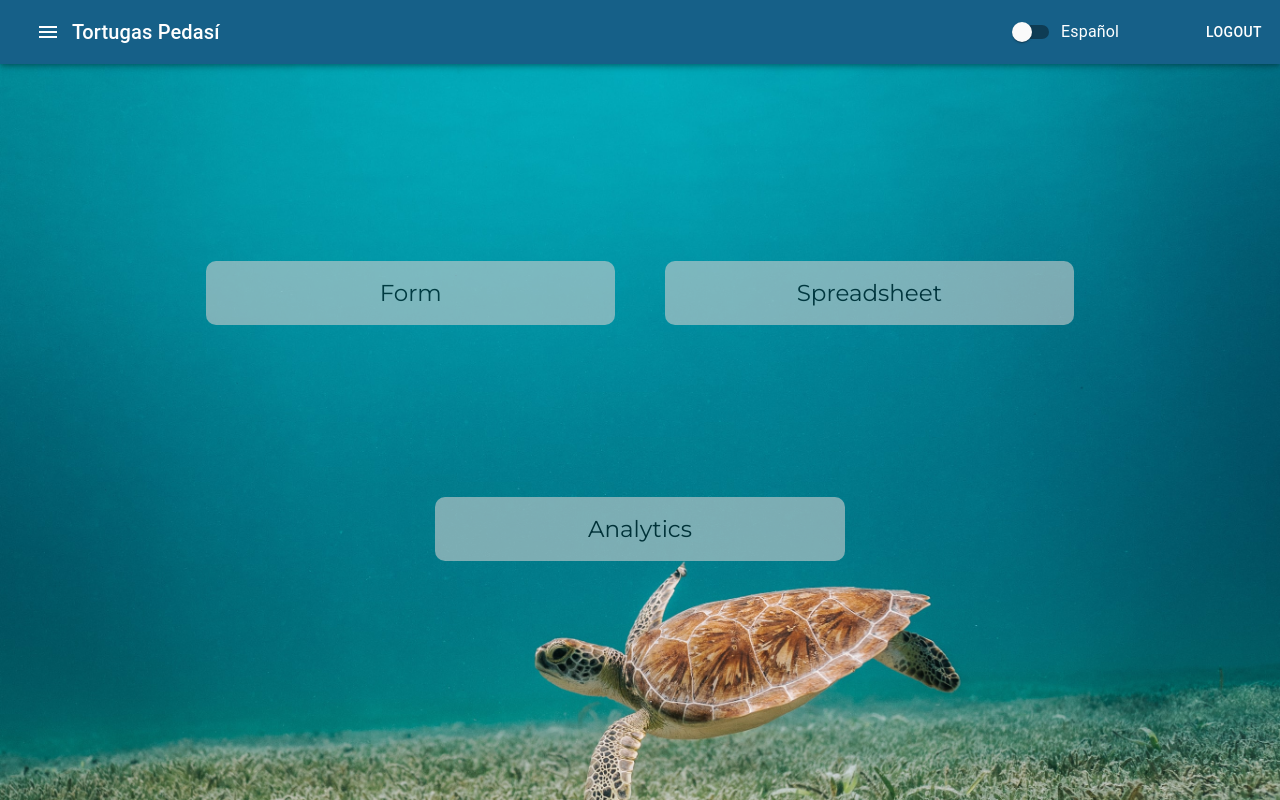
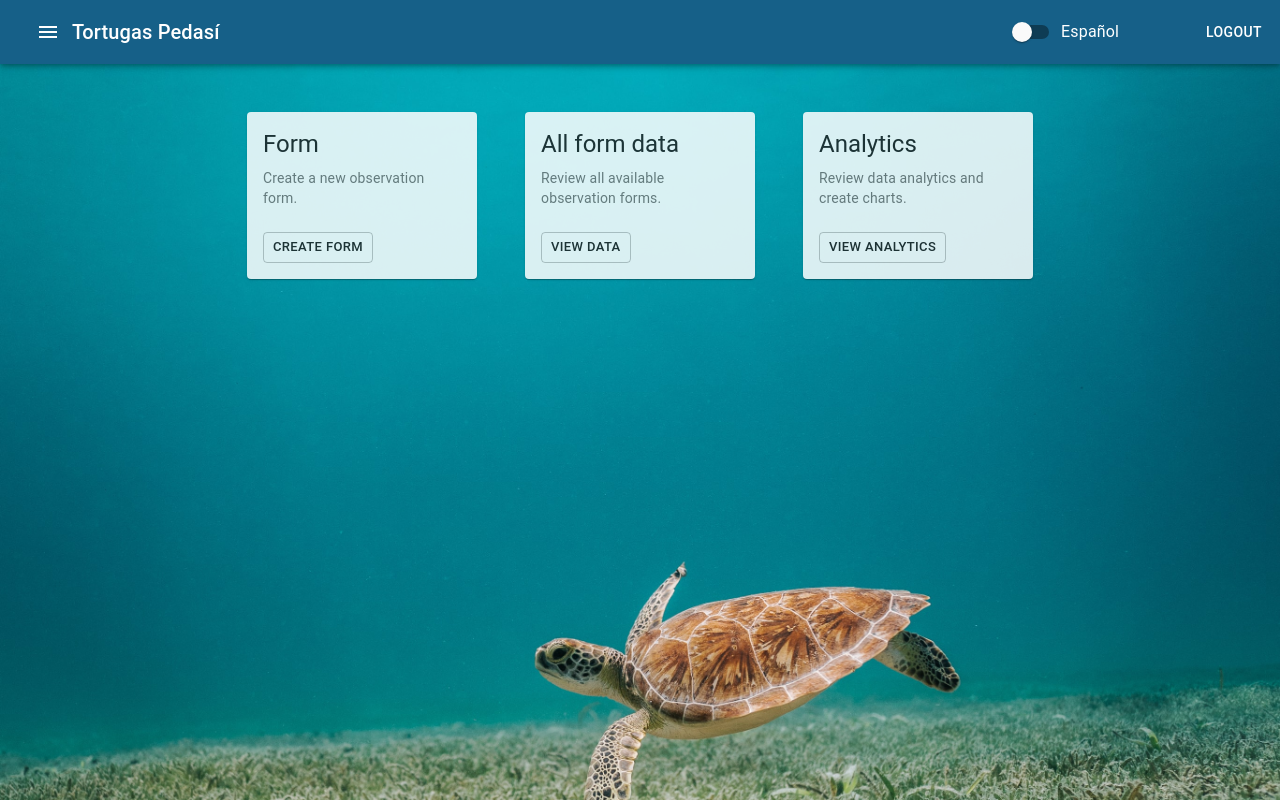
Before and after one commit to CarlosRabid/tortugaspedasi, a React (Create React App) app: page /home in a window 1280 px wide. Built offline with nearby package versions, Linux system fonts and the light colour scheme; sample sign-in values are in the browser's storage.

Commit message:
landing page 1st design with cards, no images

```diff
--- /dev/null
+++ b/src/Components/CardLanding.js
@@ -0,0 +1,55 @@
+import React from 'react';
+import { makeStyles } from '@material-ui/core/styles';
+import Card from '@material-ui/core/Card';
+import CardActionArea from '@material-ui/core/CardActionArea';
+import CardActions from '@material-ui/core/CardActions';
+import CardContent from '@material-ui/core/CardContent';
+import CardMedia from '@material-ui/core/CardMedia';
+import Button from '@material-ui/core/Button';
+import Typography from '@material-ui/core/Typography';
+import './landing.css'
+
+const useStyles = makeStyles({
+    card: {
+        maxWidth: 345,
+    },
+    media: {
+        height: 140,
+    },
+    button: {
+        padding: 8,
+    }
+});
+
+export default function CardLanding(props) {
+    const classes = useStyles();
+
+
+    return (
+        <div className="individualCardLanding">
+            <Card className={classes.card}>
+                <CardActionArea>
+                    {/* <CardMedia
+                        className={classes.media}
+                        image="/static/images/cards/contemplative-reptile.jpg"
+                        title="Contemplative Reptile"
+                    /> */}
+                    <CardContent>
+                        <Typography gutterBottom variant="h5" component="h2">
+                            {props.d.title}
+                        </Typography>
+                        <Typography variant="body2" color="textSecondary" component="p">
+                            {props.d.description}
+                        </Typography>
+                    </CardContent>
+                </CardActionArea>
+                <CardActions>
+                    <div className = "landingButton"><Button size="small" color="default" variant="outlined" href={props.d.link} >
+                        {props.d.button}
+                    </Button>
+                    </div>
+                </CardActions>
+            </Card>
+        </div>
+    );
+}
--- a/src/Components/Landing.js
+++ b/src/Components/Landing.js
@@ -1,15 +1,16 @@
 import React, { Component } from 'react';
 import { BrowserRouter as Router, Route, Link, Redirect } from 'react-router-dom' //do not delete Router Route
 import { withTranslation } from 'react-i18next';
-import Form from './Form/Form';
-import Spreadsheet from './Spreadsheet/Spreadsheet';
-import Analytics from './Analytics/Analytics';
+// import Form from './Form/Form';
+// import Spreadsheet from './Spreadsheet/Spreadsheet';
+// import Analytics from './Analytics/Analytics';
 import './landing.css'
-import Login from './Login';
+// import Login from './Login';
+import CardLanding from './CardLanding';
 
 class Landing extends Component {
     constructor() {
-        super ();
+        super();
         this.state = {
             user: {},
             users: []
@@ -18,14 +19,22 @@ class Landing extends Component {
 
     render() {
         const { t } = this.props;
-        if(!this.props.isLoggedIn()){return <Redirect to="/"/>}
+        if (!this.props.isLoggedIn()) { return <Redirect to="/" /> }
+        let dataLanding = [
+            { title: 'Form', description: "Create a new observation form.", link: "/form" , button: "Create form"},
+            { title: "All form data", description: "Review all available observation forms.", link: "/spread", button: "View data" },
+            { title: "Analytics", description: " Review data analytics and create charts.", link: "/analytics" , button: "View analytics"}
+        ]
         return (
+            <div className="landing-container">
+                {dataLanding.map(d => <CardLanding d={d} />)}
 
-                <div className="container">
-                    <span className="button"><button id="form" className="link"><Link to="/form" className ="links">{t('Form')}</Link></button></span>
+
+
+                {/* <span className="button"><button id="form" className="link"><Link to="/form" className ="links">{t('Form')}</Link></button></span>
                     <span className="button"><button id="spreadsheet" className="link"><Link to="/spread" className="links">{t('Spreadsheet')}</Link></button></span>
-                    <span className="button"><button id="analytics" className="link"><Link to="/analytics" className="links">{t('Analytics')}</Link></button></span>
-                </div>
+                    <span className="button"><button id="analytics" className="link"><Link to="/analytics" className="links">{t('Analytics')}</Link></button></span> */}
+            </div>
 
         )
     }
--- a/src/Components/Login.js
+++ b/src/Components/Login.js
@@ -63,7 +63,7 @@ class Login extends Component {
                             label="Remember me" />
                         </div>
                         <div>
-                            <button onClick={this.login} className = "signinButton"> LOGIN </button>
+                            <button onClick={this.login} className = "anyButton"> LOGIN </button>
                         </div>
                     </div>
             </Card>
--- a/src/Components/landing.css
+++ b/src/Components/landing.css
@@ -1,4 +1,26 @@
-.container {
+.landing-container {
+  display: flex;
+  justify-content: center;
+  flex-wrap: wrap;
+}
+
+.individualCardLanding{
+  display: flex;
+  margin-top: 3vh;
+  padding: 3vh;
+  width: 230px;
+  background-color: '#000000';
+  opacity: 0.85
+
+}
+
+.landingButton {
+  padding-left: 8px;
+  padding-bottom: 8px;
+}
+
+/* ----------------------- */
+/*.container {
   margin-top: 3vh;
   display: flex;
   align-content: center;
@@ -12,7 +34,6 @@
 .button {
   margin-top: 10%;
   display: inherit;
-    /* margin-bottom: 24vh; */
     padding: 2%;
     align-items: center;
 }
@@ -21,17 +42,17 @@
   background-color: #cfcfcf;
   border: none;
   color: black;
-  /* padding: 5%; */
+
   text-align: center;
   align-content: center;
   justify-content: space-around;
   justify-items: center;
   align-self: center;
-  /* margin: 4px 2px; */
+
   opacity: 0.6;
   transition: 0.3s;
   display: inline;
-  /* text-decoration: none; */
+
   cursor: pointer;
   height: 8vh;
   width: 32vw;
@@ -44,3 +65,4 @@
   background-color: #92c8d1;
   transform: translateY(4px);
 }
+*/
--- a/src/Components/login.css
+++ b/src/Components/login.css
@@ -25,7 +25,7 @@
     font: inherit
  }
 
- .signinButton{
+ .anyButton{
     background-color: #4595768c;
     border-radius: 4px;
     padding: 10px 30px;
```
